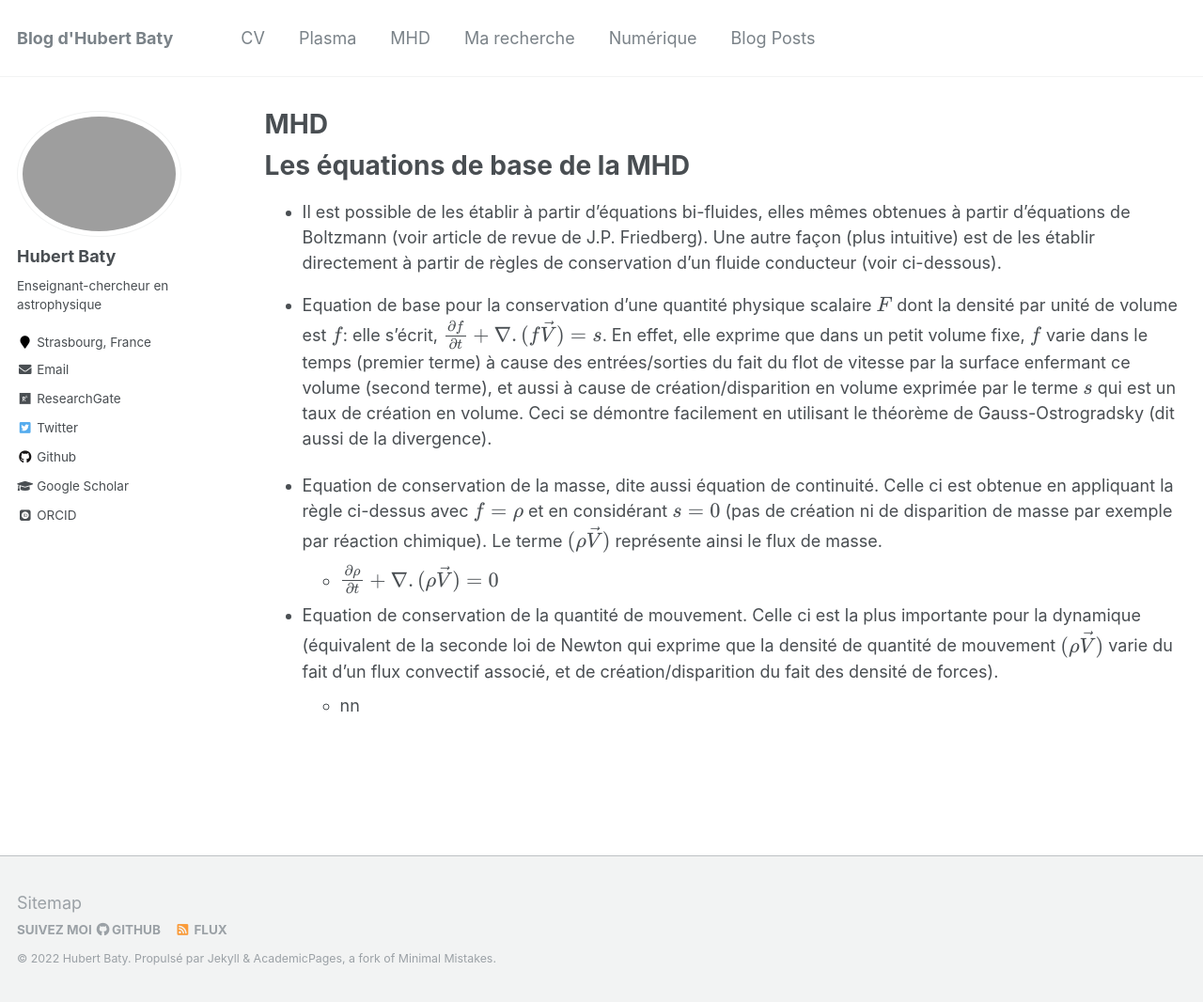
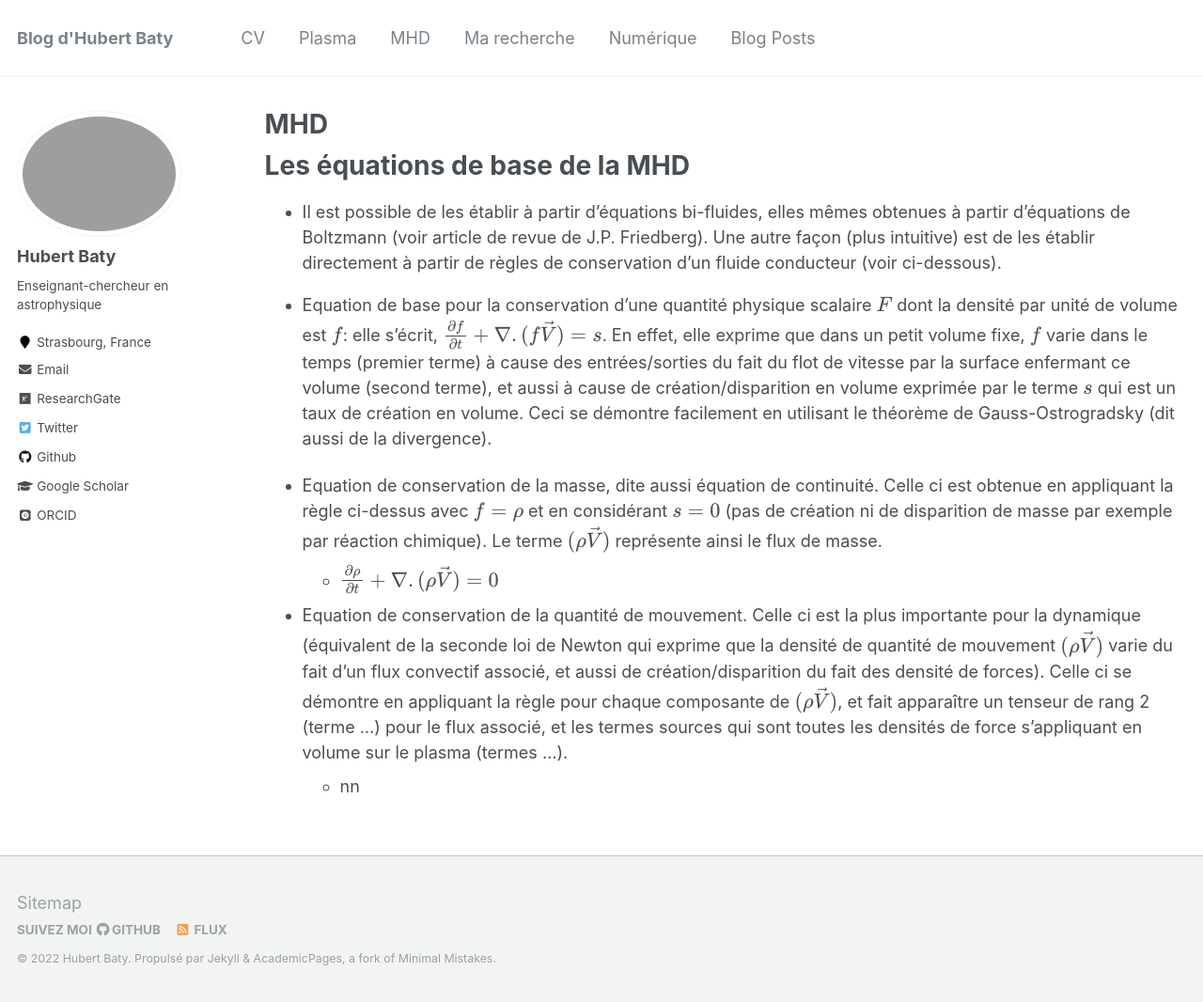
Before and after one commit to hubertbaty/hubertbaty.github.io, a Jekyll site: the page built from _pages/MHD.md, in a window 1280 px wide and 1066 px high. Shown: the whole window at 94% size. Built offline with Jekyll 4.4.1, drawn with Linux system fonts in a browser that asks for light colours; some web fonts are replaced; formulas are drawn with MathJax 3.

Commit message:
Update MHD.md

```diff
--- a/_pages/MHD.md
+++ b/_pages/MHD.md
@@ -17,5 +17,5 @@ Les équations de base de la MHD
 * Equation de conservation de la masse, dite aussi équation de continuité. Celle ci est obtenue en appliquant la règle ci-dessus avec $f = \rho$ et en considérant $s = 0$ (pas de création ni de disparition de masse par exemple par réaction chimique). Le terme $ (\rho \vec V)$ représente ainsi le flux de masse.
   * $\frac {\partial \rho} {\partial t} + \nabla . (\rho \vec V) = 0$
 
-* Equation de conservation de la quantité de mouvement. Celle ci est la plus importante pour la dynamique (équivalent de la seconde loi de Newton qui exprime que la densité de quantité de mouvement $(\rho \vec V)$ varie du fait d'un flux convectif associé, et de création/disparition du fait des densité de forces).
+* Equation de conservation de la quantité de mouvement. Celle ci est la plus importante pour la dynamique (équivalent de la seconde loi de Newton qui exprime que la densité de quantité de mouvement $(\rho \vec V)$ varie du fait d'un flux convectif associé, et aussi de création/disparition du fait des densité de forces). Celle ci se démontre en appliquant la règle pour chaque composante de $(\rho \vec V)$, et fait apparaître un tenseur de rang 2 (terme ...) pour le flux associé, et les termes sources qui sont toutes les densités de force s'appliquant en volume sur le plasma (termes ...).
   * nn
```
